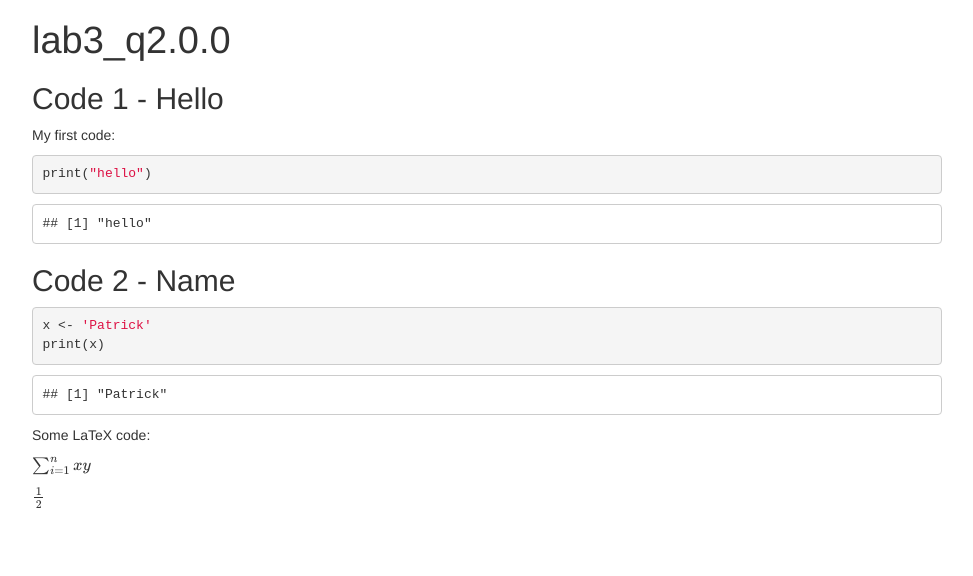
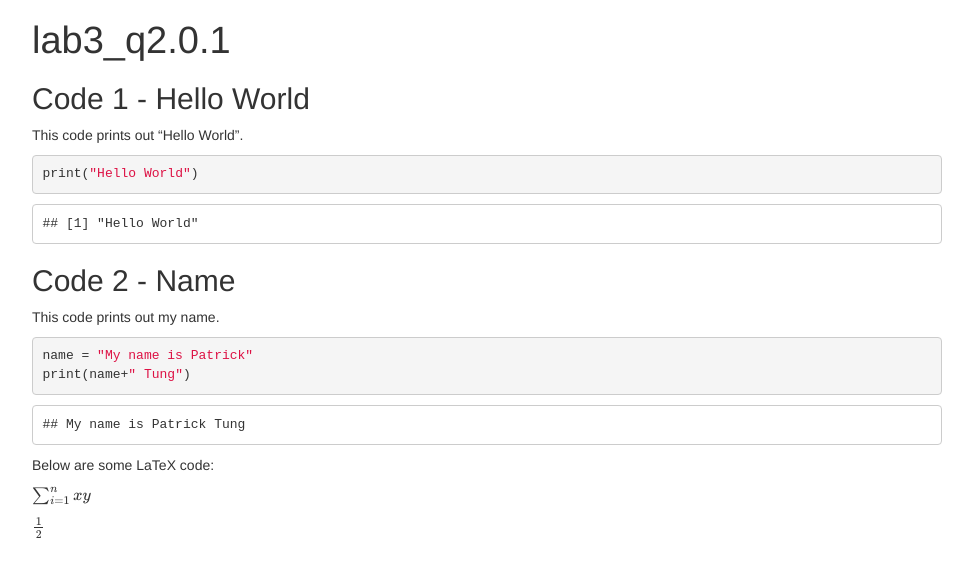
Before and after one commit to tungpatrick/rmarkdown, a plain HTML site: page index.html in a window 1280 px wide. Shown: the whole page, without its empty margins (153-1126 px from the left). Drawn offline with nearby package versions, Linux system fonts and the light colour scheme; some packages are replaced by stand-ins of ours.

Commit message:
edit index.html

```diff
--- a/index.html
+++ b/index.html
@@ -120,23 +120,24 @@ $(document).ready(function () {
 
 
 
-<h1 class="title toc-ignore">lab3_q2.0.0</h1>
+<h1 class="title toc-ignore">lab3_q2.0.1</h1>
 
 </div>
 
 
-<div id="code-1---hello" class="section level2">
-<h2>Code 1 - Hello</h2>
-<p>My first code:</p>
-<pre class="r"><code>print(&quot;hello&quot;)</code></pre>
-<pre><code>## [1] &quot;hello&quot;</code></pre>
+<div id="code-1---hello-world" class="section level2">
+<h2>Code 1 - Hello World</h2>
+<p>This code prints out “Hello World”.</p>
+<pre class="r"><code>print(&quot;Hello World&quot;)</code></pre>
+<pre><code>## [1] &quot;Hello World&quot;</code></pre>
 </div>
 <div id="code-2---name" class="section level2">
 <h2>Code 2 - Name</h2>
-<pre class="r"><code>x &lt;- 'Patrick'
-print(x)</code></pre>
-<pre><code>## [1] &quot;Patrick&quot;</code></pre>
-<p>Some LaTeX code:</p>
+<p>This code prints out my name.</p>
+<pre class="python"><code>name = &quot;My name is Patrick&quot;
+print(name+&quot; Tung&quot;)</code></pre>
+<pre><code>## My name is Patrick Tung</code></pre>
+<p>Below are some LaTeX code:</p>
 <p><span class="math inline">\(\sum_{i=1}^{n}xy\)</span></p>
 <p><span class="math inline">\(\frac{1}{2}\)</span></p>
 </div>
```
